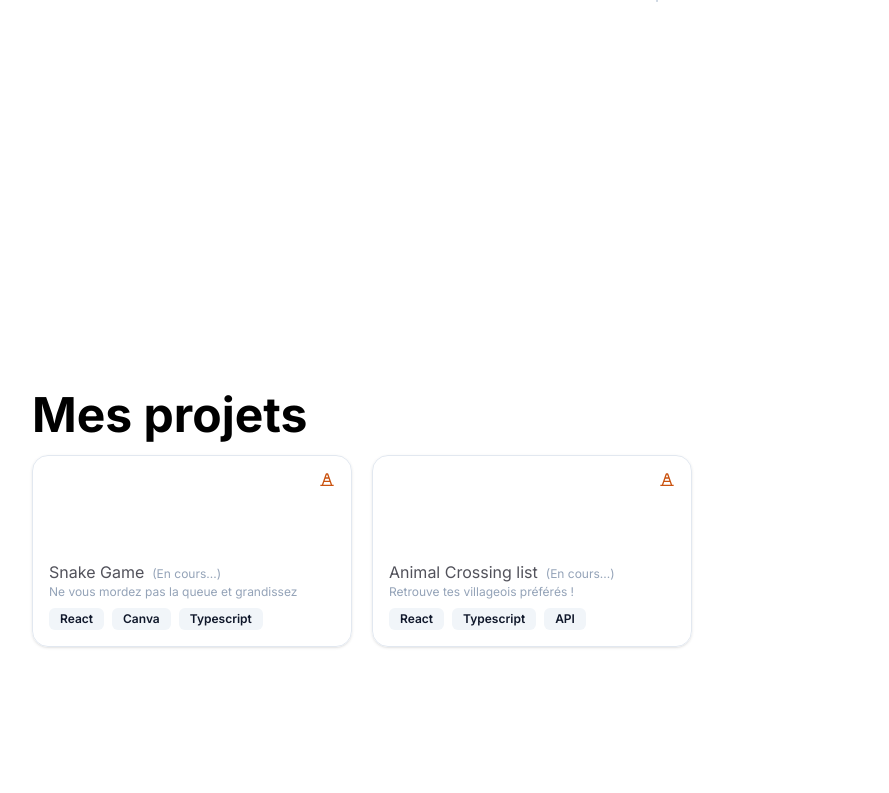
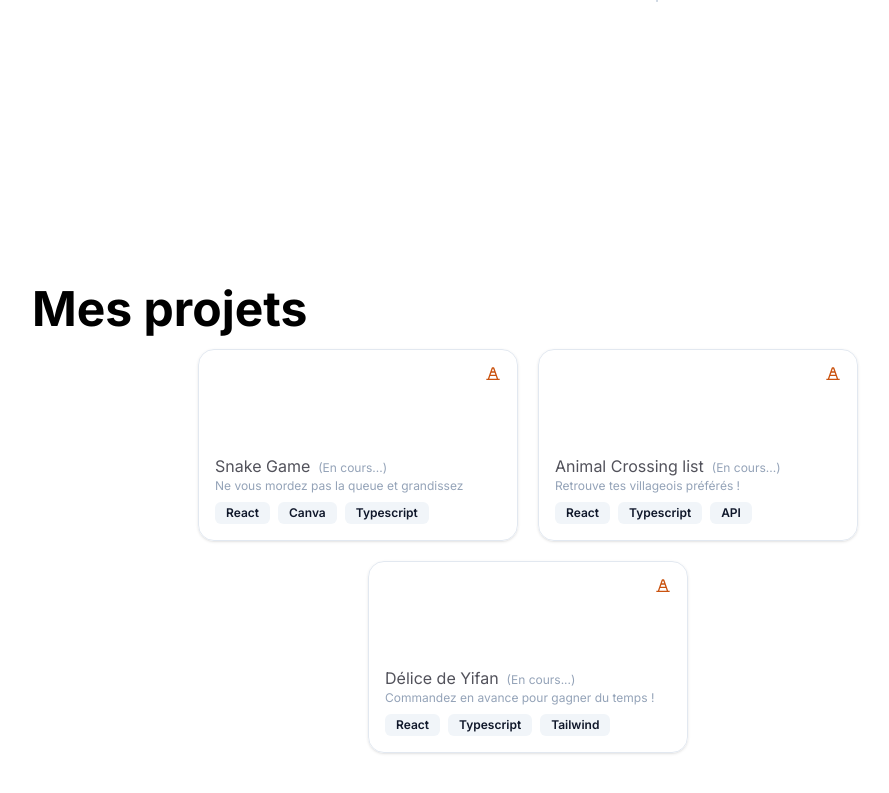
Before and after one commit to sabinesun/portfolio, a Next.js app: page / in a window 1280 px wide. Shown: the part 2337-3130 px from the top of the page, without its empty margins (232-1121 px from the left). Built offline with nearby package versions, Linux system fonts and the light colour scheme.

Commit message:
feat: add project

```diff
--- a/data/projectData.ts
+++ b/data/projectData.ts
@@ -15,4 +15,12 @@ export const projectData = [
     subtitle: "Retrouve tes villageois préférés !",
     title: "Animal Crossing list",
   },
+  {
+    github: "https://github.com/bastiensun/tmp",
+    hardskills: ["React", "Typescript", "Tailwind"],
+    inProgress: true,
+    link: "https://yifan.vercel.app",
+    subtitle: "Commandez en avance pour gagner du temps !",
+    title: "Délice de Yifan",
+  },
 ];
```
Also changed, not shown: components/experienceDesktop.tsx (+4 -4 lines).
